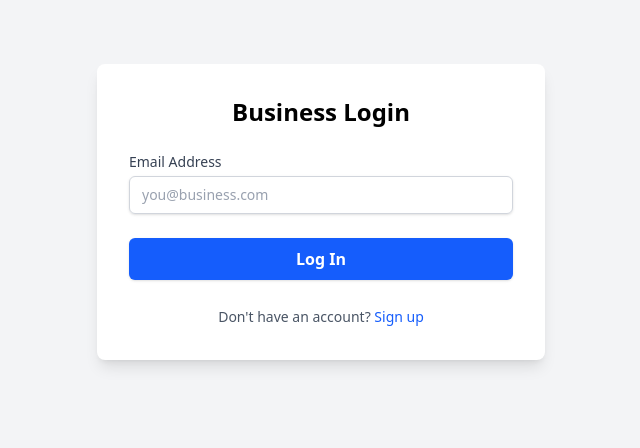
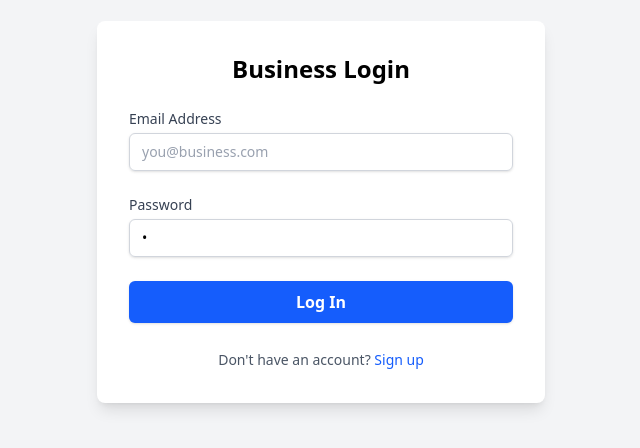
Before and after one commit to ebukanathan/Social-commerce-order-management, a Next.js app in the folder client/: page /login in a window 1280 px wide. Shown: the part 188-636 px from the top of the page, without its empty margins (319-959 px from the left). Built offline with nearby package versions, Linux system fonts and the light colour scheme.

Commit message:
dashboard

```diff
--- a/client/app/(auth)/login/page.tsx
+++ b/client/app/(auth)/login/page.tsx
@@ -3,18 +3,29 @@
 import React, { useState } from "react";
 import axios from "axios";
 import Link from "next/link";
+import { loginUser } from "../../features/auth/api";
+import { useRouter } from "next/navigation";
 
 export default function LoginPage() {
   const [email, setEmail] = useState(" ");
+  const [password, setPassword] = useState(" ");
+  const router = useRouter();
 
   const handleSubmit = async (e: React.FormEvent) => {
     e.preventDefault();
 
-    const res = await axios.post("http://localhost:5000/api/business/login", {
+    const payload = {
       email,
-    });
+      password,
+    };
+
+    const res = await loginUser(payload);
 
     console.log(res);
+    if (!res.success) {
+      alert("Login failed: " + res.message);
+    }
+    router.push("/dashboard");
   };
   return (
     <div className="min-h-screen flex items-center justify-center bg-gray-100">
@@ -41,6 +52,27 @@ export default function LoginPage() {
               required
               className="appearance-none block w-full px-3 py-2 border border-gray-300 rounded-md shadow-sm placeholder-gray-400 focus:outline-none focus:ring-blue-500 focus:border-blue-500 sm:text-sm"
               placeholder="you@business.com"
+              value={email}
+              onChange={(e) => setEmail(e.target.value)}
+            />
+          </div>
+          <div>
+            <label
+              htmlFor="password"
+              className="block text-sm font-medium text-gray-700 mb-1"
+            >
+              Password
+            </label>
+            <input
+              id="password"
+              name="password"
+              type="password"
+              autoComplete="current-password"
+              required
+              className="appearance-none block w-full px-3 py-2 border border-gray-300 rounded-md shadow-sm placeholder-gray-400 focus:outline-none focus:ring-blue-500 focus:border-blue-500 sm:text-sm"
+              placeholder="Enter your password"
+              value={password}
+              onChange={(e) => setPassword(e.target.value)}
             />
           </div>
           <button
--- a/client/app/(auth)/signup/page.tsx
+++ b/client/app/(auth)/signup/page.tsx
@@ -3,23 +3,30 @@
 import Link from "next/link";
 import { useState } from "react";
 import { registerUser } from "../../features/auth/api";
+import { useRouter } from "next/navigation";
+import axios from "axios";
 
 type SignupFormData = {
   businessName: string;
+  businessEmail: string;
   firstName: string;
   lastName: string;
+  address?: string;
   email: string;
-  phone: string;
+  phone?: string;
   password: string;
   confirmPassword: string;
 };
 
 export default function SignupPage() {
+  const router = useRouter();
   const [formData, setFormData] = useState<SignupFormData>({
     businessName: "",
+    businessEmail: "",
     firstName: "",
     lastName: "",
     email: "",
+    address: "",
     phone: "",
     password: "",
     confirmPassword: "",
@@ -78,6 +85,7 @@ export default function SignupPage() {
 
       const payload = {
         businessName: formData.businessName,
+        businessEmail: formData.email,
         firstName: formData.firstName,
         lastName: formData.lastName,
         email: formData.email,
@@ -91,6 +99,7 @@ export default function SignupPage() {
       console.log("Registered user:", data);
       setFormData({
         businessName: "",
+        businessEmail: "",
         firstName: "",
         lastName: "",
         email: "",
@@ -98,6 +107,8 @@ export default function SignupPage() {
         password: "",
         confirmPassword: "",
       });
+
+      router.push("/login");
     } catch (err) {
       const message =
         err instanceof Error ? err.message : "Something went wrong.";
--- a/client/app/dashboard/page.tsx
+++ b/client/app/dashboard/page.tsx
@@ -1,4 +1,25 @@
+"use client";
+
+import { useEffect, useState } from "react";
+
+import { getCurrentUser } from "../features/auth/api";
+
 export default function DashboardPage() {
+  const [currentUser, setCurrentuser] = useState(null);
+
+  useEffect(() => {
+    const fetchCurrentUser = async () => {
+      try {
+        const user = await getCurrentUser();
+        setCurrentuser(user);
+      } catch (error) {
+        console.error("Failed to fetch current user", error);
+      }
+    };
+
+    fetchCurrentUser();
+  }, []);
+
   return (
     <div className="space-y-8">
       <div className="flex flex-col sm:flex-row sm:items-center sm:justify-between">
--- a/client/app/features/auth/api.ts
+++ b/client/app/features/auth/api.ts
@@ -2,6 +2,8 @@ import { api } from "../../lib/axios";
 
 export type RegisterPayload = {
   businessName: string;
+  businessEmail: string;
+  address?: string;
   firstName: string;
   lastName: string;
   email: string;
@@ -9,7 +11,27 @@ export type RegisterPayload = {
   password: string;
 };
 
+export type LoginPayload = {
+  email: string;
+  password: string;
+};
+
 export const registerUser = async (payload: RegisterPayload) => {
-  const response = await api.post("/auth/register", payload);
+  const response = await api.post("/auth/register-business", payload);
   return response.data;
 };
+
+export const loginUser = async (payload: LoginPayload) => {
+  const response = await api.post("/auth/login", payload);
+  return response.data;
+};
+
+export const getCurrentUser = async () => {
+  const response = await api.get("/auth/me");
+  return response.data;
+};
+
+export const logoutUser = async () => {
+  const response = await api.post("/auth/logout");
+  return response.data;
+};
```
